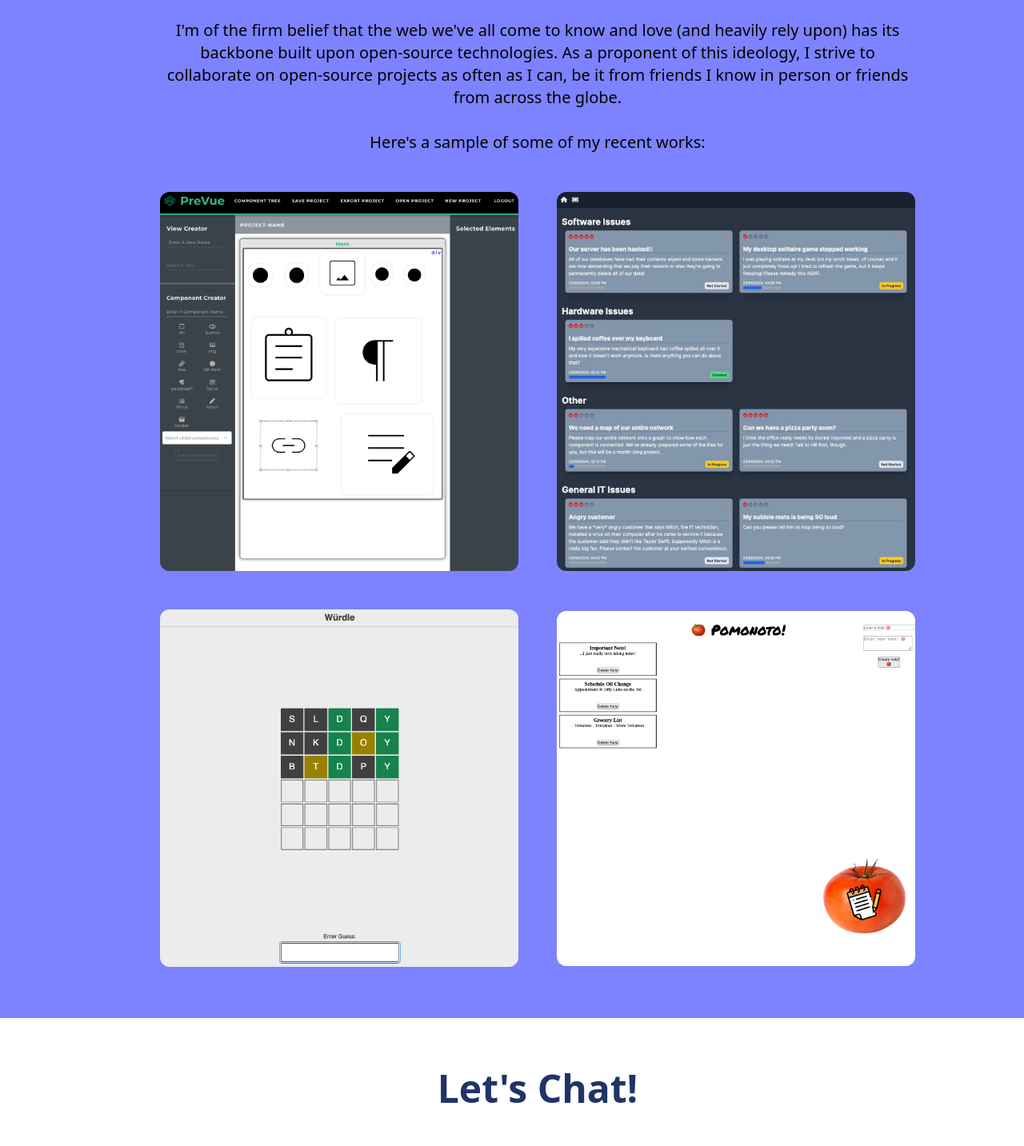
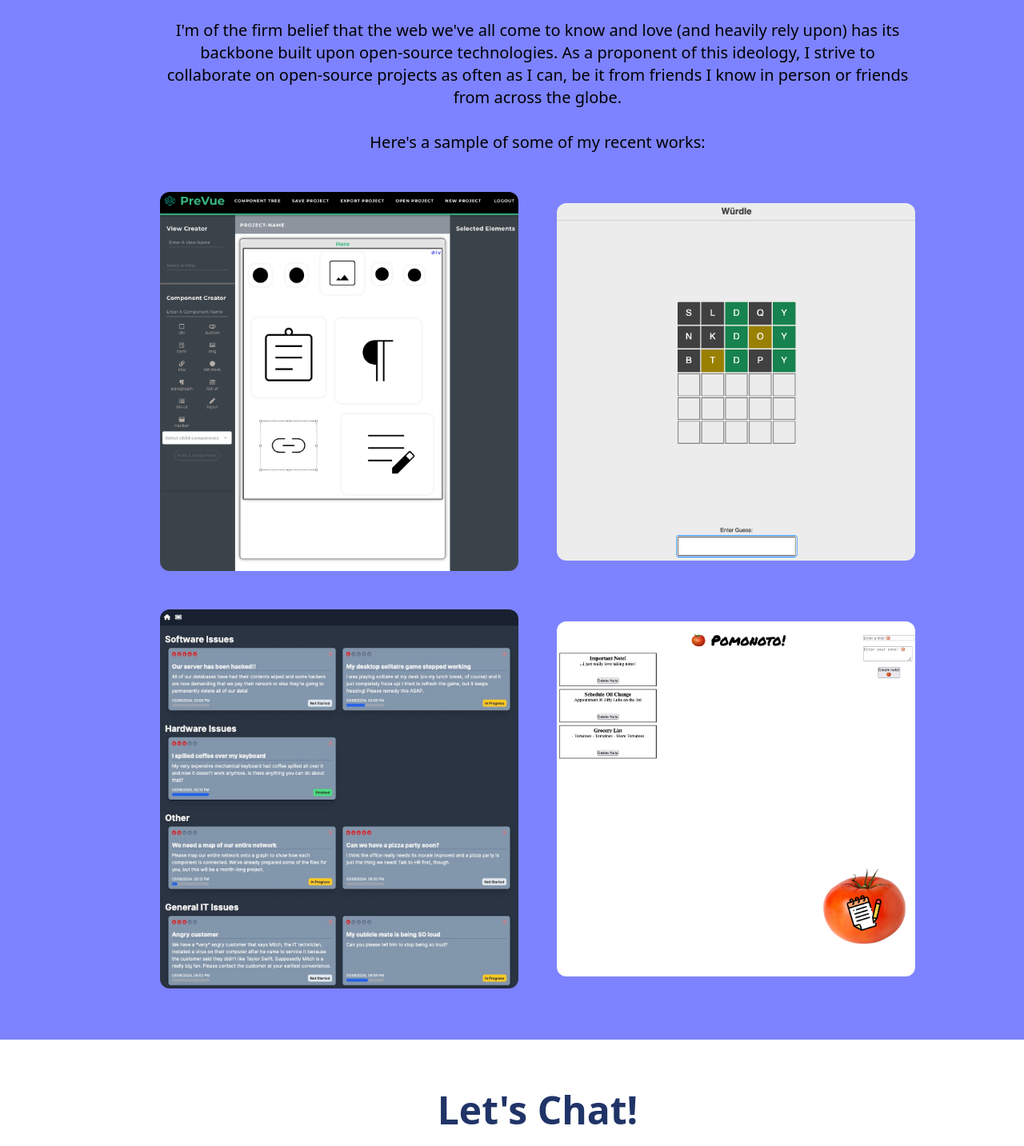
Before and after one commit to greenteaisgreat/portfolio, a React (Vite) app: page / in a window 1280 px wide. Shown: the part 1600-3033 px from the top of the page at 80% size. Built offline with nearby package versions, Linux system fonts and the light colour scheme.

Commit message:
Rearrange Project Orders for UI Purposes

```diff
--- a/src/components/Projects.jsx
+++ b/src/components/Projects.jsx
@@ -34,18 +34,18 @@ const Projects = () => {
                         link="https://prevue3.vercel.app/"
                     />
                     <ProjectItem
+                        img={wurdleImg}
+                        title="Würdle"
+                        description="Like Wordle, But Way Better"
+                        language="Crafted with React.js, Express.js & PostgreSQL"
+                        link="https://wvvrdle.vercel.app/"
+                    />
+                    <ProjectItem
                         img={ticketingImg}
                         title="I.T. (Intuitive Ticketing)"
                         description="Ticketing Application with Style & Poise"
                         language="Crafted with Next.js, Next Router & MongoDB"
                         link="https://intuitive-ticketing.vercel.app/"
-                    />
-                    <ProjectItem
-                        img={wurdleImg}
-                        title="Würdle"
-                        description="Like Wordle, But Way Better"
-                        language="Crafted with React.js, Express.js & PostgreSQL"
-                        link="https://wvvrdle.vercel.app/"
                     />
                     <ProjectItem
                         img={pomonotoImg}
```
